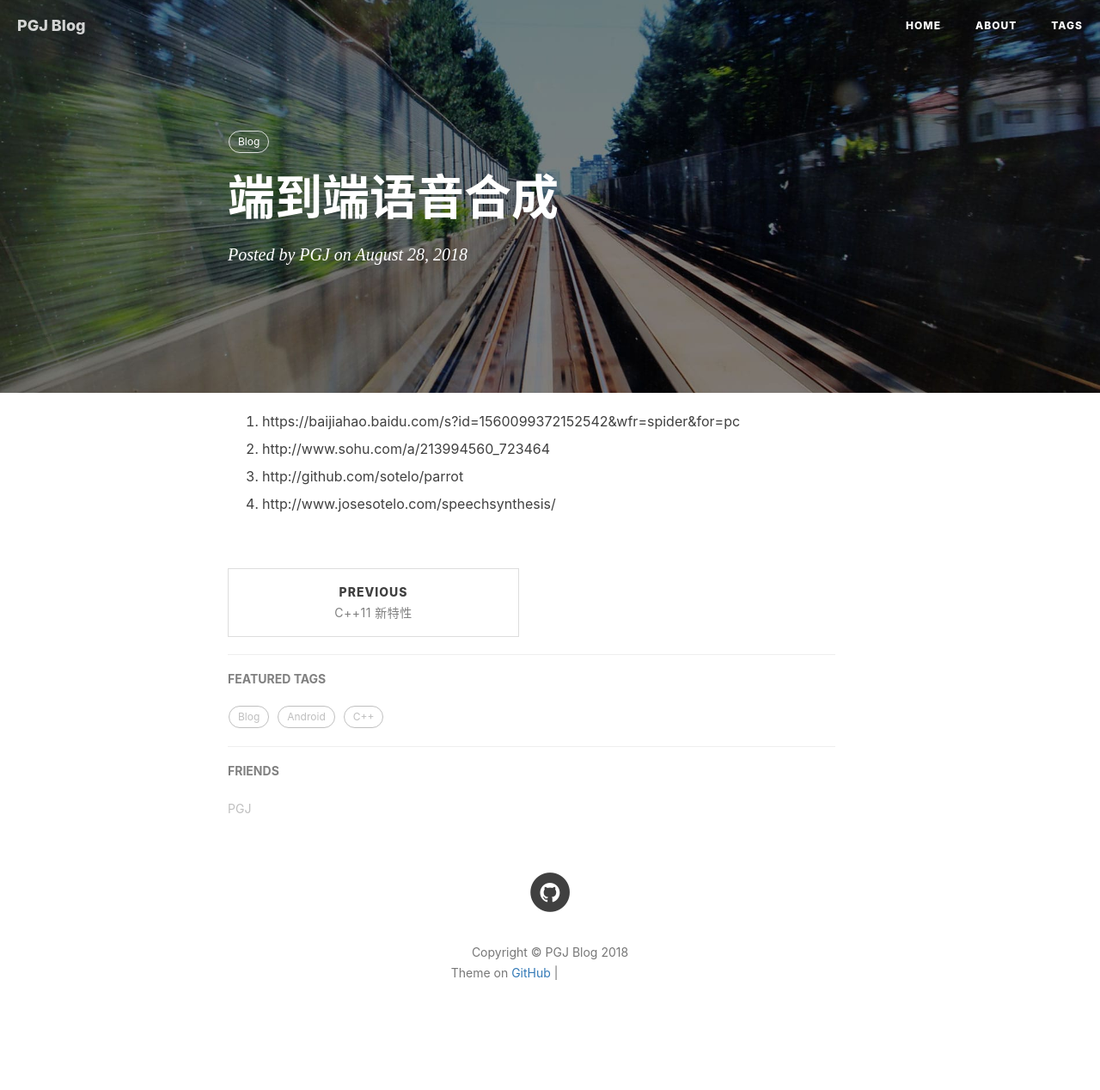
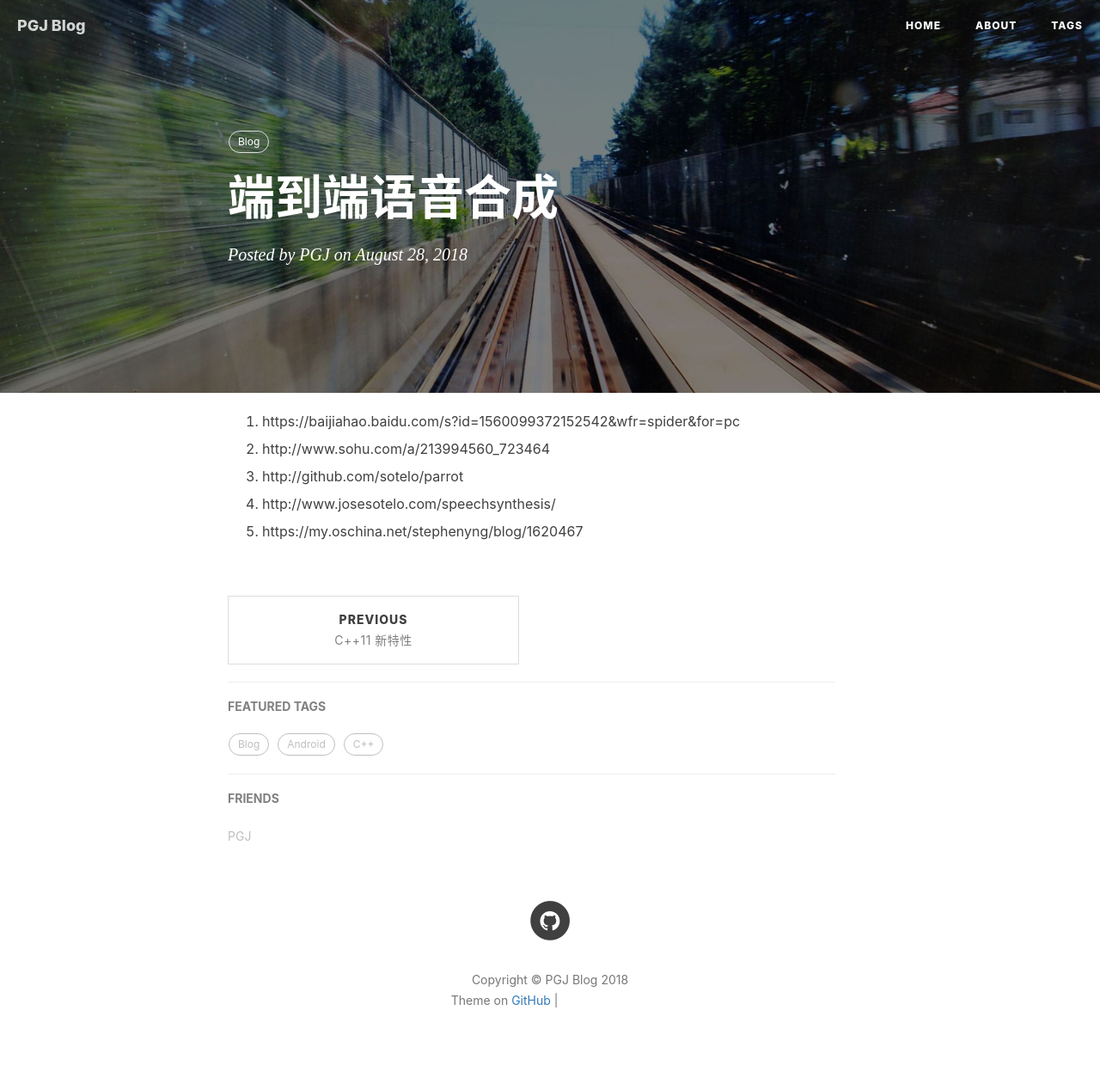
Before and after one commit to cddypang/cddypang.github.io, a Jekyll site: the page built from _posts/2018-08-28-端到端语音合成.md, in a window 1280 px wide. Shown: the whole page at 86% size. Built offline with Jekyll 4.4.1, drawn with Linux system fonts in a browser that asks for light colours; nearby versions of some CDN libraries; comment, search, counter and statistics services are not loaded; before the commit the page ends 1236 px from its top, so only the background shows below that; part of the change alters nothing that is shown; grey boxes are pictures that could not be loaded.

Commit message:
Update 2018-08-28-端到端语音合成.md

```diff
--- a/_posts/2018-08-28-端到端语音合成.md
+++ b/_posts/2018-08-28-端到端语音合成.md
@@ -18,3 +18,5 @@ tags:
 3. http://github.com/sotelo/parrot
 
 4. http://www.josesotelo.com/speechsynthesis/
+
+5. https://my.oschina.net/stephenyng/blog/1620467
```
